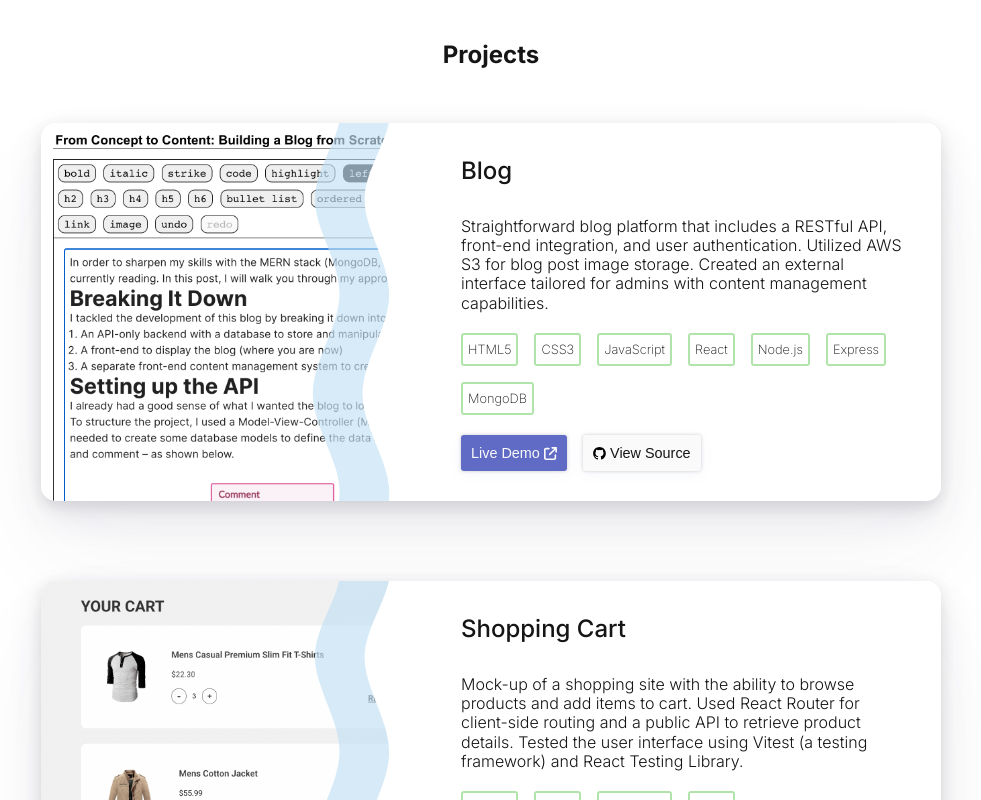
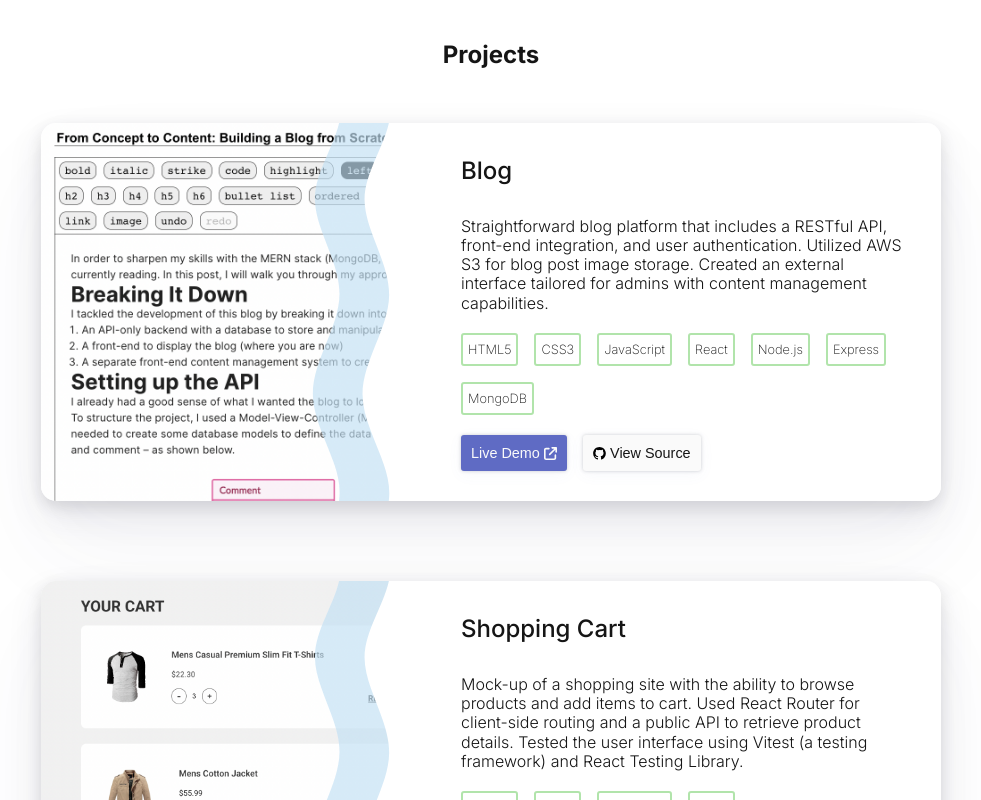
Before and after one commit to kristenmazza/portfolio, a React (Vite) app: page / in a window 1280 px wide. Shown: the part 1060-1860 px from the top of the page, without its empty margins (149-1130 px from the left). Built offline with nearby package versions, Linux system fonts and the light colour scheme.

Commit message:
Replace image

```diff
--- a/src/components/Projects.jsx
+++ b/src/components/Projects.jsx
@@ -7,7 +7,7 @@ export default function Projects() {
       <div className={styles.projectsContainer}>
         <h2>Projects</h2>
         <Project
-          image={'/images/projects/blog.png'}
+          image={'/images/projects/blog-cms.png'}
           alt={'Blog preview'}
           projectName={'Blog'}
           projectDescription={
```
Also changed, not shown: public/images/projects/blog-cms.png (added), public/images/projects/blog.png (deleted).
